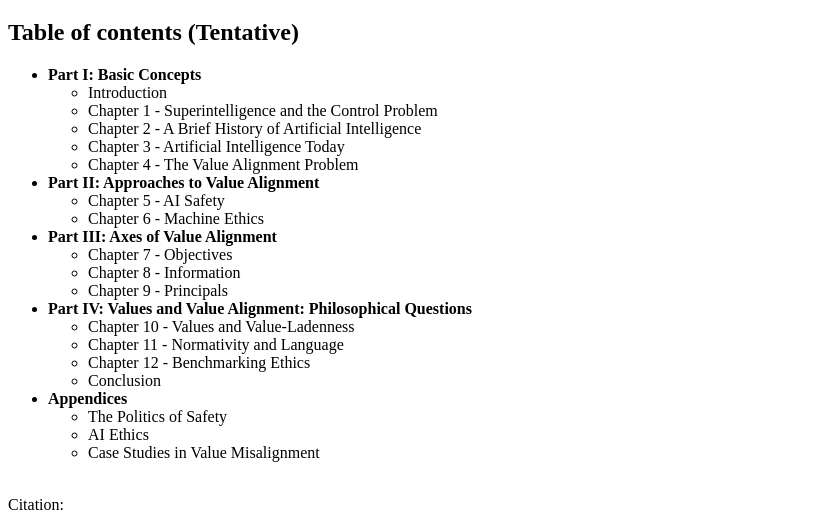
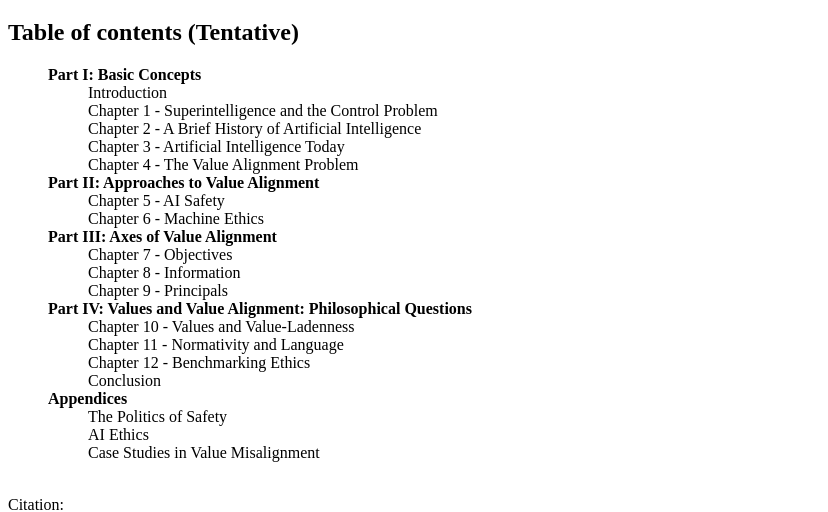
Before and after one commit to value-alignment/value-alignment.github.io, a plain HTML site: page index.html in a window 1280 px wide. Shown: the part 150-662 px from the top of the page, without its empty margins (0-828 px from the left). Drawn offline with Linux system fonts and the light colour scheme.

Commit message:
Update index.html

```diff
--- a/index.html
+++ b/index.html
@@ -6,9 +6,9 @@ Under contract with Broadview Press.
 <h2> Draft PDF coming soon </h2>
 
 <h2>Table of contents (Tentative)</h2>
-<ul>
+<ul style="list-style-type: none">
 	<li>  <strong> Part I: Basic Concepts </strong>
-	<ul>
+	<ul style="list-style-type: none">
 		<li>  Introduction
 		<li>  Chapter 1 - Superintelligence and the Control Problem
 		<li>  Chapter 2 - A Brief History of Artificial Intelligence
@@ -16,25 +16,25 @@ Under contract with Broadview Press.
 		<li>  Chapter 4 - The Value Alignment Problem
 	</ul>
 	<li> <strong> Part II: Approaches to Value Alignment </strong>
-	<ul>
+	<ul style="list-style-type: none">
 		<li>  Chapter 5 - AI Safety
 		<li>  Chapter 6 - Machine Ethics
 	</ul>
 	<li> <strong> Part III: Axes of Value Alignment </strong>
-	<ul>
+	<ul style="list-style-type: none">
 		<li>  Chapter 7 - Objectives
 		<li>  Chapter 8 - Information
 		<li>  Chapter 9 - Principals
 	</ul>
 	<li> <strong> Part IV: Values and Value Alignment: Philosophical Questions </strong>
-	<ul>
+	<ul style="list-style-type: none">
 		<li>  Chapter 10 - Values and Value-Ladenness
 		<li>  Chapter 11 - Normativity and Language
 		<li>  Chapter 12 - Benchmarking Ethics
 		<li>  Conclusion
 	</ul>
 	<li> <strong> Appendices </strong>
-	<ul>
+	<ul style="list-style-type: none">
 		<li>The Politics of Safety
 		<li>AI Ethics
 		<li>Case Studies in Value Misalignment
```
